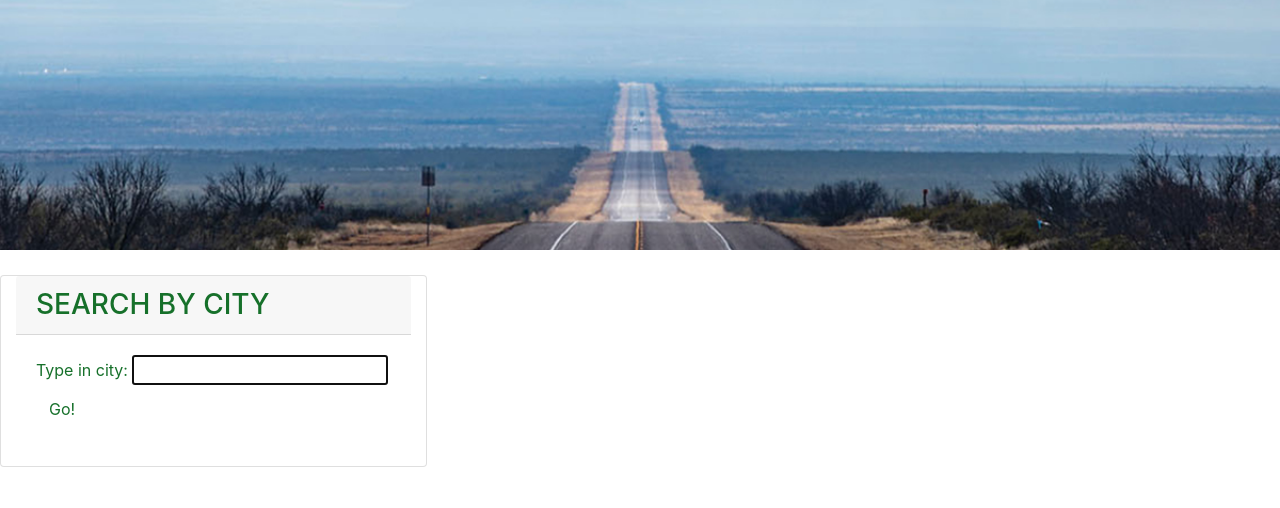
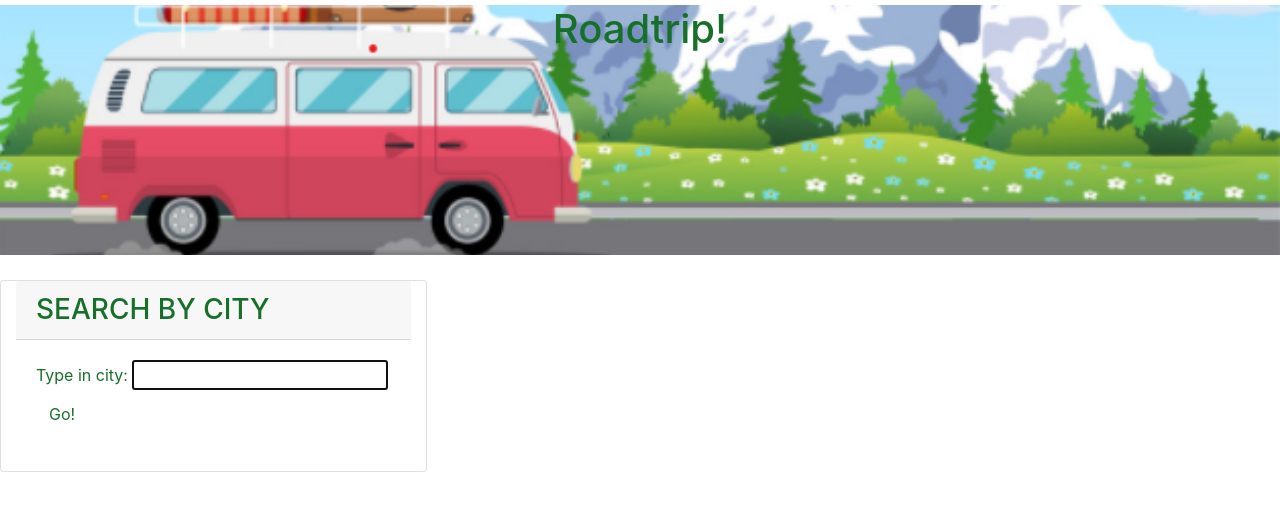
Before and after one commit to henryparras24/roadtrip, a plain HTML site: page index.html in a window 1280 px wide. Drawn offline with nearby package versions, Linux system fonts and the light colour scheme; no server answers.

Commit message:
changed hero

```diff
--- a/index.html
+++ b/index.html
@@ -13,7 +13,13 @@
     <title>Roadtrip!</title>
 </head>
 <body>
-    <div class="hero"></div>
+  <header>
+    <div class="hero">
+      <div class="txt">
+      <h2>Roadtrip!</h2>
+      </div>
+    </div>
+  </header>
 
     <main>
         <div class="contain-fluid d-flex" style="color: rgb(22, 112, 42);">
--- a/style.css
+++ b/style.css
@@ -2,11 +2,17 @@
     height: 250px;
     width: 100%;
     margin-bottom: 25px;
-    background-image: url("roadtrip-featured.jpeg");
+    background-image: url("roadtripopt.png");
     background-size: cover;
     background-position: center;
+    margin-top: 5px;
 }
 
+.txt h2 {
+    font-size: 40px;
+    color: rgb(22, 112, 42);
+    text-align: center;
+}
 /* .card2 {
     float: right;
 
```
Also changed, not shown: roadtripopt.png (added).
